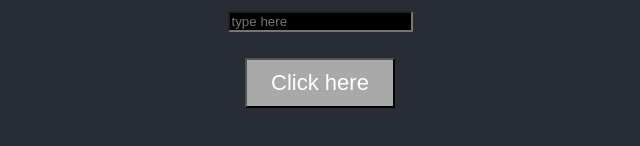
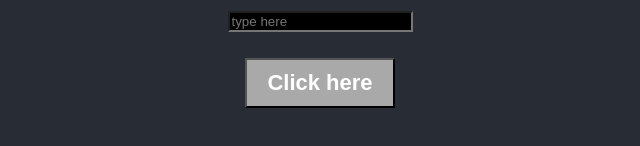
Before and after one commit to thiagobrez/qa-tools-client, a React (Create React App) app: page / in a window 1280 px wide. Shown: the part 506-652 px from the top of the page, without its empty margins (320-960 px from the left). Built offline with nearby package versions, Linux system fonts and the light colour scheme; the HTML template or start-up script is replaced by a standard one.

Commit message:
fix(button): add fontWeight bold

```diff
--- a/src/components/Button/index.tsx
+++ b/src/components/Button/index.tsx
@@ -17,6 +17,7 @@ export default function Button({ color, backgroundColor, text }: Props) {
 
   const textStyle = {
     fontSize: '22px',
+    fontWeight: 'bold',
     color,
   };
 
```
